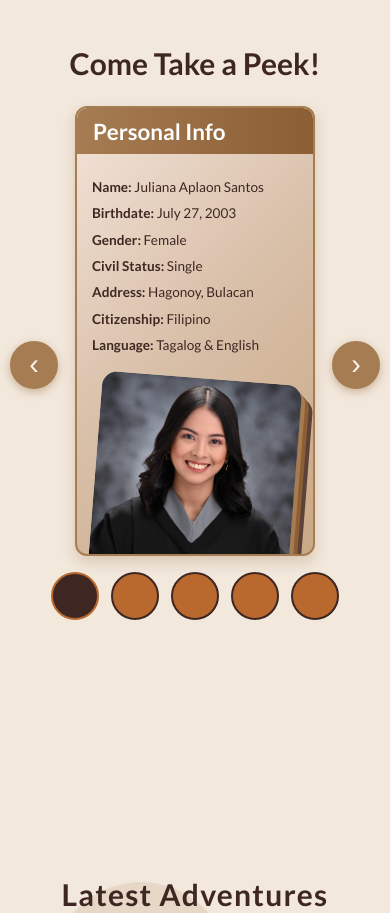
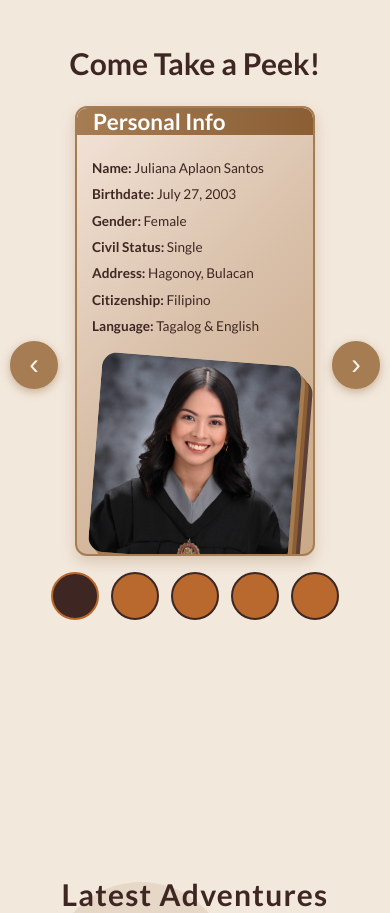
Before and after one commit to julianaaplaonsantos/mywebsite, a React (Vite) app: page / in a window 390 px wide. Shown: the part 960-1873 px from the top of the page. Built offline with nearby package versions, Linux system fonts and the light colour scheme.

Commit message:
fix slider

```diff
--- a/src/sections/About.css
+++ b/src/sections/About.css
@@ -504,12 +504,20 @@
     width: 240px;
     height: 450px;
     margin: 0 auto;
+    overflow-x: hidden;
+  }
+
+  .slide {
+    flex: 1 0 100%;
+    max-width: 100%;
+    box-sizing: border-box;
   }
 
   .slide-content {
     padding: 15px;
     font-size: 0.85rem;
     height: 300px;
+    overflow-y: auto;
   }
 
   .slider-btn {
@@ -557,15 +565,30 @@
     font-size: 0.9rem;
   }
 
+  .edu-title,
+  .skills-category-title {
+    font-size: 1.1rem;
+  }
+    .tools-multi-column {
+    display: block;
+    margin-top: 20px;
+    gap: 0;
+  }
+
+  .tools-list {
+    display: flex;
+    flex-direction: column;
+    padding-left: 20px;
+  }
+
+  .tools-list li {
+    margin-bottom: 0.8rem;
+  }
+
   .work-experience-list li,
   .edu-list li,
   .skills-list li,
   .tools-list li {
     font-size: 0.85rem;
   }
-
-  .edu-title,
-  .skills-category-title {
-    font-size: 1.1rem;
-  }
 }
```
